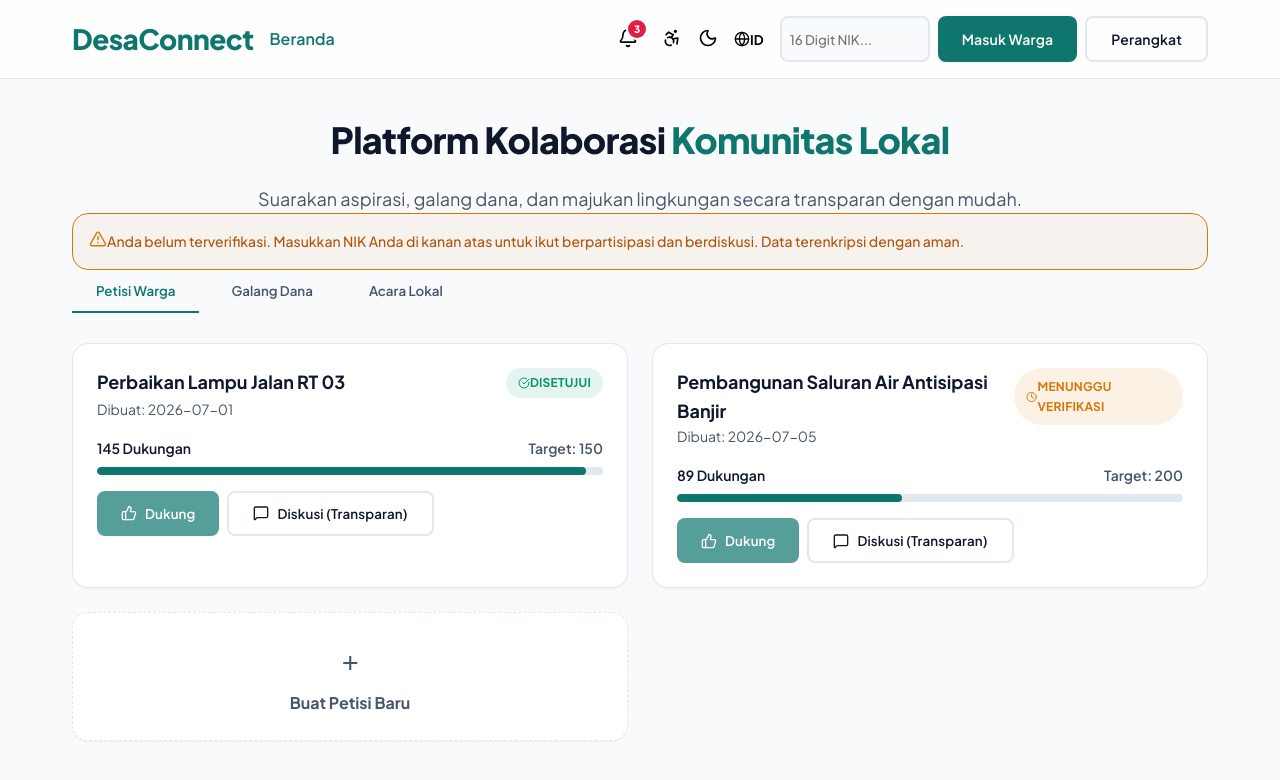
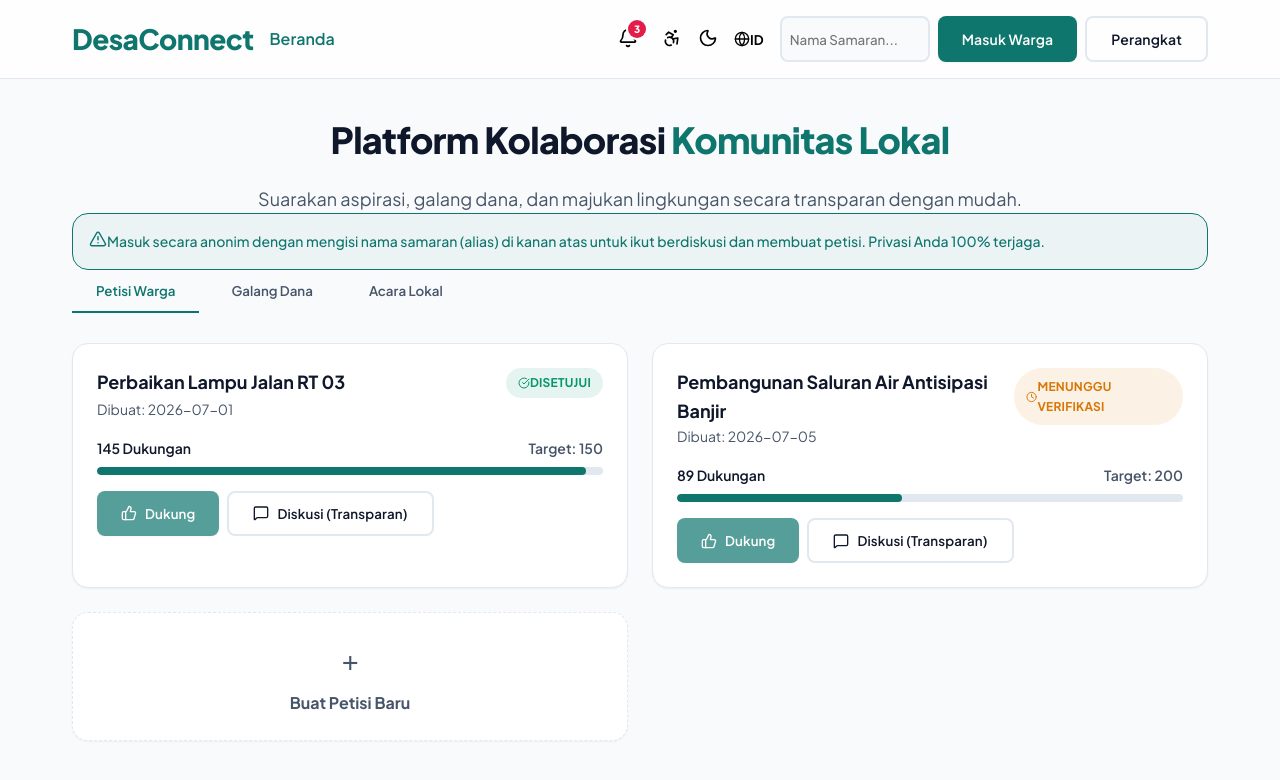
Before and after one commit to verand97/desa-connect, a React (Vite) app: page / in a window 1280 px wide. Shown: the top 780 px of the page. Built offline with nearby package versions, Linux system fonts and the light colour scheme.

Commit message:
feat: initialize navigation, home page, and central state store for DesaConnect

```diff
--- a/src/components/Navigation.tsx
+++ b/src/components/Navigation.tsx
@@ -8,17 +8,13 @@ const Navigation = () => {
   const { theme, toggleTheme, language, setLanguage, a11yHighContrast, toggleA11y, user, login, logout } = useStore();
   const t = translations[language];
   const location = useLocation();
-  const [nikInput, setNikInput] = useState('');
+  const [usernameInput, setUsernameInput] = useState('');
   const [mobileMenuOpen, setMobileMenuOpen] = useState(false);
 
   const handleLogin = (e: React.FormEvent, role: 'citizen' | 'official' = 'citizen') => {
     e.preventDefault();
-    if (nikInput.length >= 16) {
-      login(nikInput, role);
-      setNikInput('');
-    } else {
-      alert('NIK harus 16 digit untuk verifikasi yang valid.');
-    }
+    login(usernameInput, role);
+    setUsernameInput('');
   };
 
   return (
@@ -73,13 +69,13 @@ const Navigation = () => {
             <form onSubmit={handleLogin} className="flex gap-2">
               <input
                 type="text"
-                placeholder="16 Digit NIK..."
+                placeholder="Nama Samaran..."
                 className="input"
                 style={{padding: '0.25rem 0.5rem', width: '150px'}}
-                value={nikInput}
-                onChange={e => setNikInput(e.target.value)}
-                maxLength={16}
-                aria-label="Masukkan NIK"
+                value={usernameInput}
+                onChange={e => setUsernameInput(e.target.value)}
+                maxLength={30}
+                aria-label="Masukkan Nama Samaran"
               />
               <button type="submit" className="btn btn-primary text-sm">Masuk Warga</button>
               <button type="button" onClick={(e) => handleLogin(e, 'official')} className="btn btn-secondary text-sm">Perangkat</button>
@@ -116,11 +112,11 @@ const Navigation = () => {
                <form onSubmit={handleLogin} className="flex flex-col gap-2">
                <input
                  type="text"
-                 placeholder="Masukkan 16 Digit NIK"
+                 placeholder="Nama Samaran..."
                  className="input"
-                 value={nikInput}
-                 onChange={e => setNikInput(e.target.value)}
-                 maxLength={16}
+                 value={usernameInput}
+                 onChange={e => setUsernameInput(e.target.value)}
+                 maxLength={30}
                />
                <button type="submit" className="btn btn-primary w-full">Masuk Warga</button>
              </form>
--- a/src/pages/Home.tsx
+++ b/src/pages/Home.tsx
@@ -27,9 +27,9 @@ const Home = () => {
           Suarakan aspirasi, galang dana, dan majukan lingkungan secara transparan dengan mudah.
         </p>
         {!user && (
-          <div className="mt-8 p-4 max-w-3xl mx-auto flex items-start text-left gap-3" style={{ borderRadius: 'var(--radius)', border: '1px solid var(--warning)', backgroundColor: 'rgba(217, 119, 6, 0.05)' }}>
-            <AlertTriangle className="flex-shrink-0 mt-0.5" size={18} color="var(--warning)"/>
-            <span className="text-sm font-medium" style={{ color: '#b45309' }}>Anda belum terverifikasi. Masukkan NIK Anda di kanan atas untuk ikut berpartisipasi dan berdiskusi. Data terenkripsi dengan aman.</span>
+          <div className="mt-8 p-4 max-w-3xl mx-auto flex items-start text-left gap-3" style={{ borderRadius: 'var(--radius)', border: '1px solid var(--accent-primary)', backgroundColor: 'rgba(15, 118, 110, 0.05)' }}>
+            <AlertTriangle className="flex-shrink-0 mt-0.5" size={18} color="var(--accent-primary)"/>
+            <span className="text-sm font-medium" style={{ color: 'var(--accent-primary)' }}>Masuk secara anonim dengan mengisi nama samaran (alias) di kanan atas untuk ikut berdiskusi dan membuat petisi. Privasi Anda 100% terjaga.</span>
           </div>
         )}
       </header>
--- a/src/store.ts
+++ b/src/store.ts
@@ -1,7 +1,7 @@
 import { create } from 'zustand';
 
 interface User {
-  nik: string;
+  username: string;
   name: string;
   role: 'citizen' | 'official';
   verified: boolean;
@@ -15,7 +15,7 @@ interface AppState {
   a11yHighContrast: boolean;
   toggleA11y: () => void;
   user: User | null;
-  login: (nik: string, role?: 'citizen' | 'official') => void;
+  login: (username: string, role?: 'citizen' | 'official') => void;
   logout: () => void;
   isOffline: boolean;
   setOffline: (status: boolean) => void;
@@ -29,7 +29,7 @@ export const translations = {
     petitions: 'Petisi Warga',
     funds: 'Galang Dana',
     events: 'Acara Lokal',
-    login: 'Masuk dengan NIK',
+    login: 'Masuk dengan Alias',
     logout: 'Keluar',
     verified: 'Warga Terverifikasi',
     unverified: 'Belum Terverifikasi',
@@ -46,7 +46,7 @@ export const translations = {
     petitions: 'Citizen Petitions',
     funds: 'Crowdfunding',
     events: 'Local Events',
-    login: 'Login with NIK',
+    login: 'Login Anonymously',
     logout: 'Logout',
     verified: 'Verified Citizen',
     unverified: 'Unverified',
@@ -79,10 +79,9 @@ export const useStore = create<AppState>((set) => ({
     return { a11yHighContrast: newStatus };
   }),
   user: null,
-  login: (nik, role = 'citizen') => {
-    // Mock encrypted NIK verification
-    const verified = nik.length === 16;
-    set({ user: { nik: btoa(nik), name: 'Warga ' + nik.substring(0,4), role, verified } });
+  login: (username, role = 'citizen') => {
+    const finalName = username.trim() || 'Anonim_' + Math.floor(Math.random() * 1000);
+    set({ user: { username: finalName, name: finalName, role, verified: true } });
   },
   logout: () => set({ user: null }),
   isOffline: !navigator.onLine,
```
